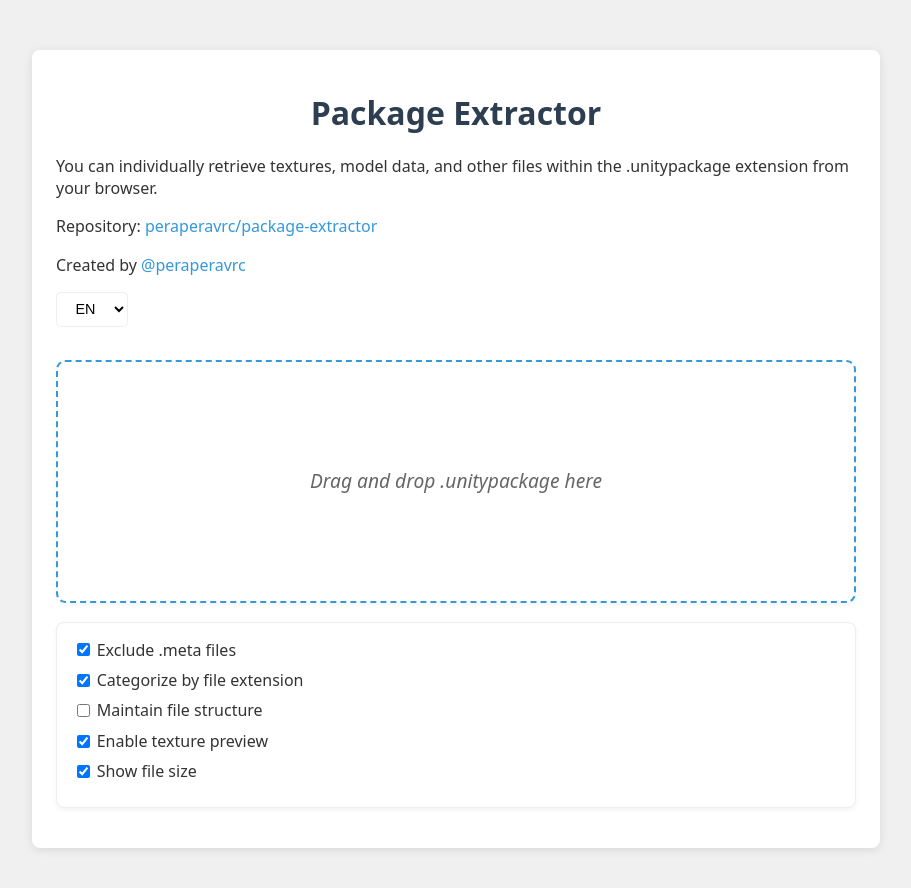
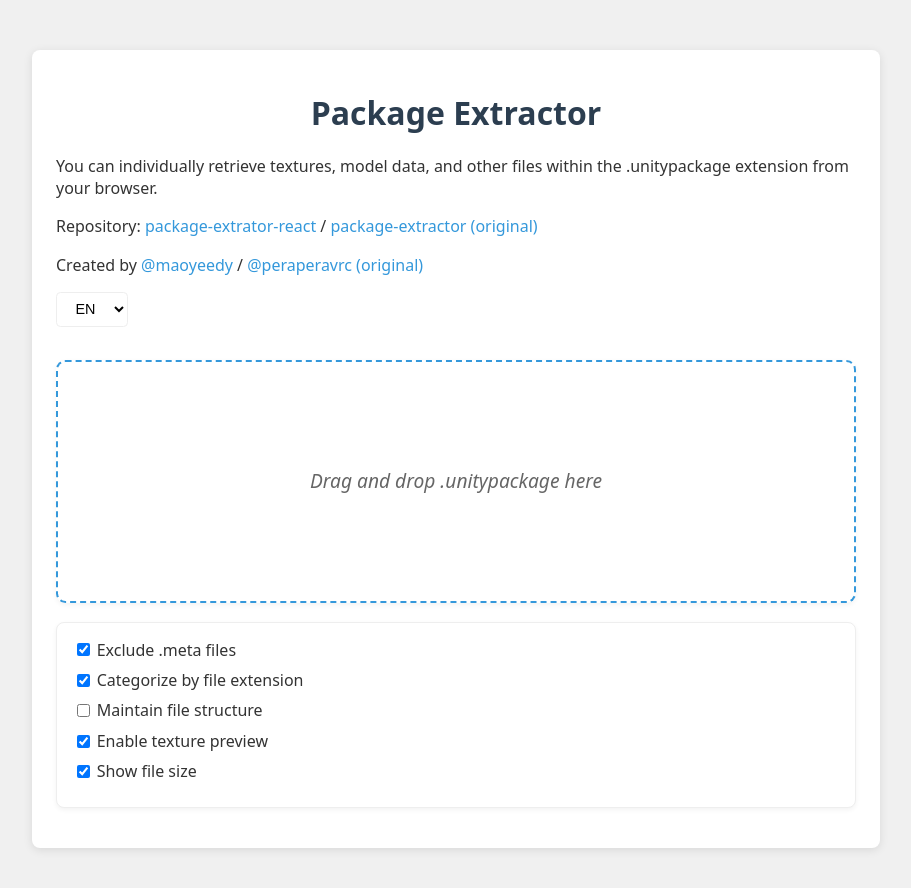
Before and after one commit to Maoyeedy/package-extrator-react, a React (Vite) app: page / in a window 1280 px wide. Shown: the top 888 px of the page, without its empty margins (184-1095 px from the left). Built offline with nearby package versions, Linux system fonts and the light colour scheme.

Commit message:
Update author info

```diff
--- a/src/components/Header.tsx
+++ b/src/components/Header.tsx
@@ -12,21 +12,37 @@
       <p>
         {t('repository')}{' '}
         <a
+          href="https://github.com/Maoyeedy/package-extrator-react"
+          target="_blank"
+          rel="noopener noreferrer"
+        >
+          package-extrator-react
+        </a>
+        {' / '}
+        <a
           href="https://github.com/peraperavrc/package-extractor"
           target="_blank"
           rel="noopener noreferrer"
         >
-          peraperavrc/package-extractor
+          package-extractor (original)
         </a>
       </p>
       <p>
         {t('creator')}{' '}
         <a
+          href="https://github.com/maoyeedy/"
+          target="_blank"
+          rel="noopener noreferrer"
+        >
+          @maoyeedy
+        </a>
+        {' / '}
+        <a
           href="https://x.com/peraperavrc"
           target="_blank"
           rel="noopener noreferrer"
         >
-          @peraperavrc
+          @peraperavrc (original)
         </a>
       </p>
     </header>
```
Also changed, not shown: original.html (renamed from reference-index.html).
